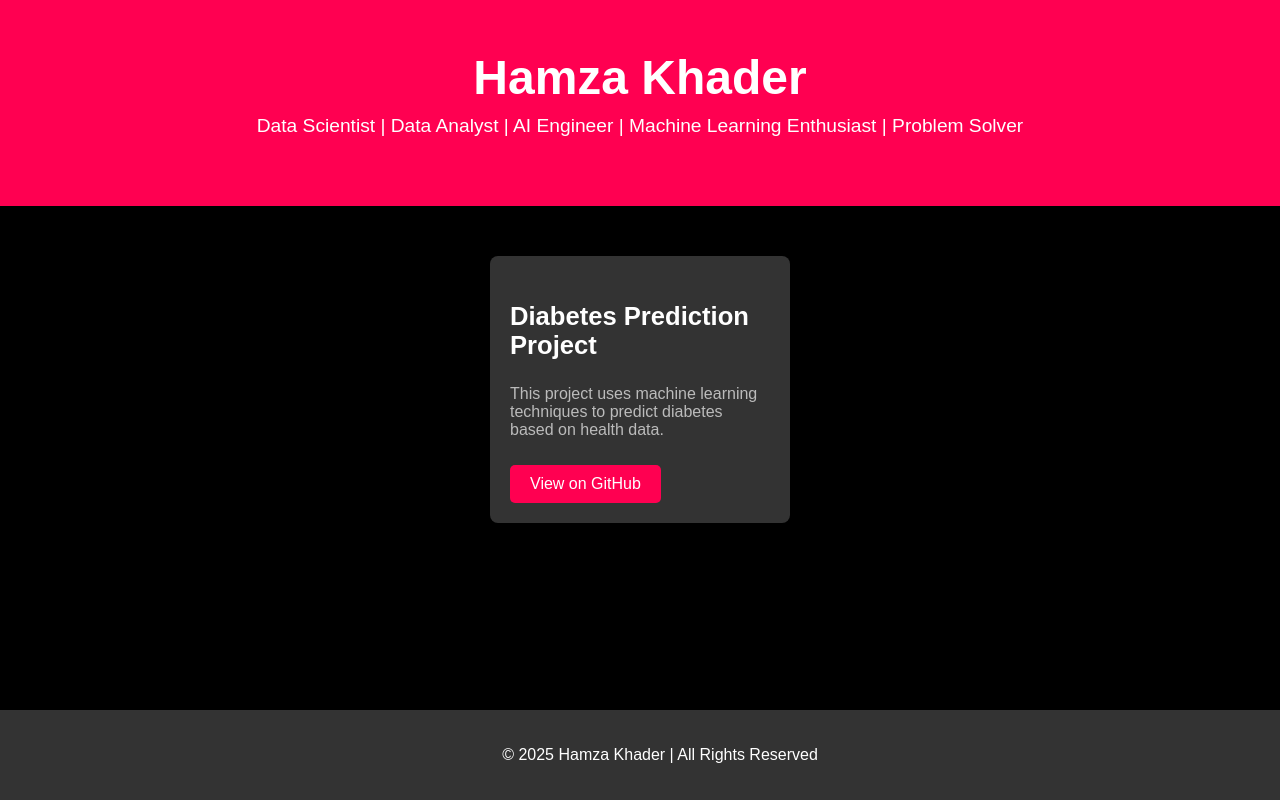
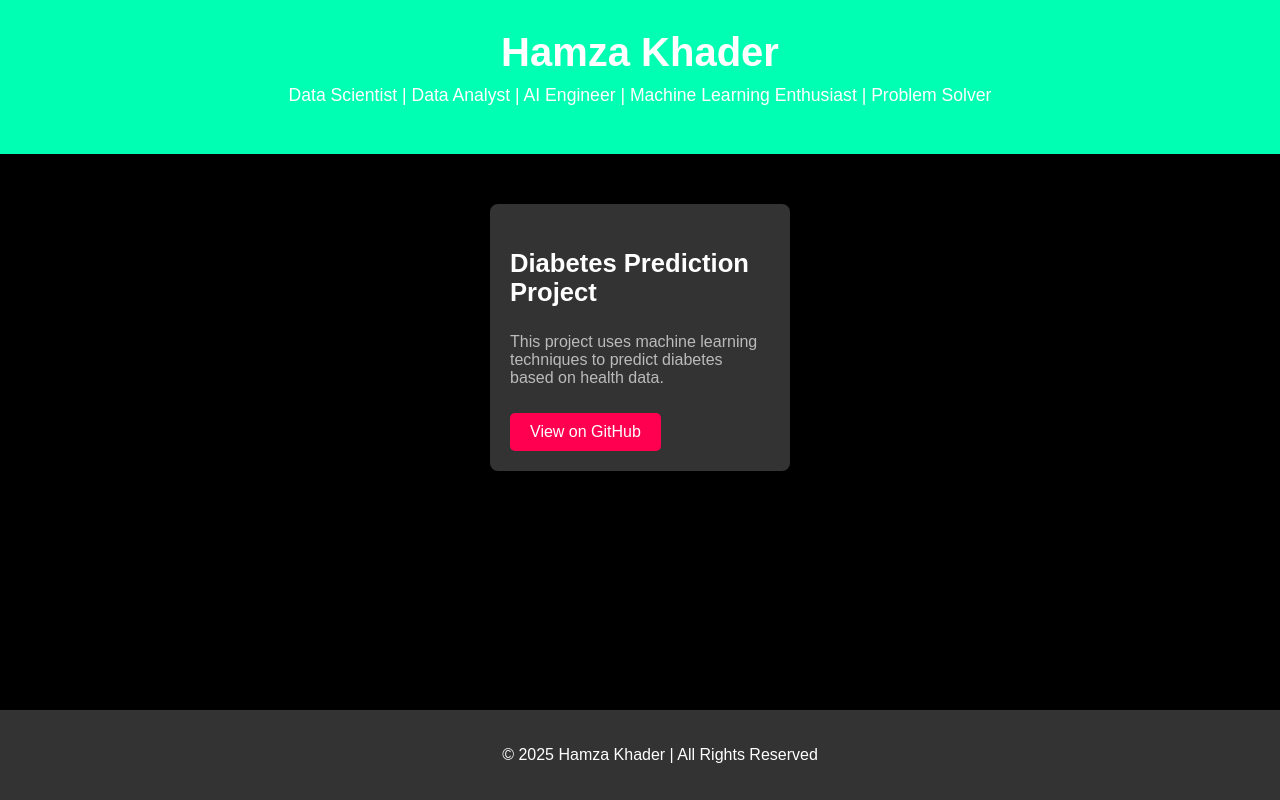
Before and after one commit to EngHamzaKhader/Portfolio, a plain HTML site: page index.html in a window 1280 px wide. Drawn offline with Linux system fonts and the light colour scheme.

Commit message:
Update index.html

```diff
--- a/index.html
+++ b/index.html
@@ -16,19 +16,19 @@
 
         /* Header Styles */
         header {
-            background-color: #ff0051;
+            background-color: #00ffb3;
             color: white;
-            padding: 50px 0;
+            padding: 30px 0;  /* Reduced padding to make the header smaller */
             text-align: center;
         }
 
         header h1 {
-            font-size: 3em;
+            font-size: 2.5em; /* Reduced font size */
             margin: 0;
         }
 
         header p {
-            font-size: 1.2em;
+            font-size: 1.1em;  /* Reduced font size */
             margin-top: 10px;
         }
 
```
